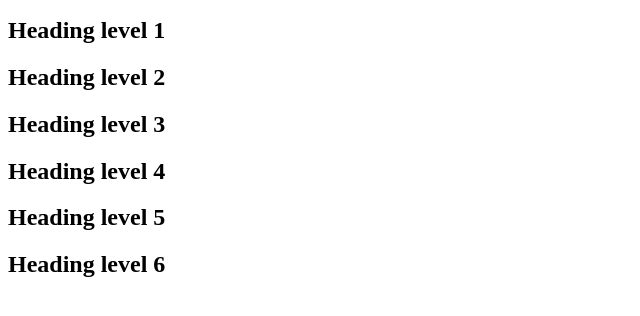
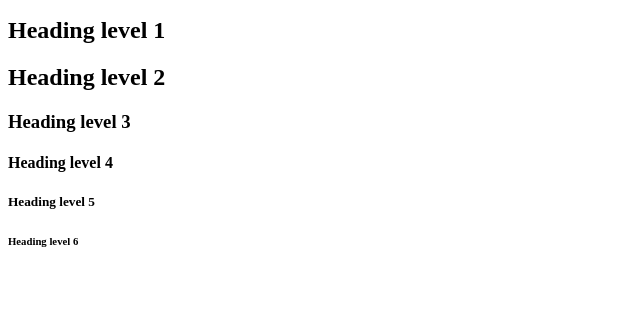
Before and after one commit to edemdj/holbertonschool-web_front_end, a plain HTML site: page html_advanced/11-styleguide.html in a window 1280 px wide. Shown: the part 50-366 px from the top of the page, without its empty margins (0-640 px from the left). Drawn offline with Linux system fonts and the light colour scheme.

Commit message:
styleguide

```diff
--- a/html_advanced/11-styleguide.html
+++ b/html_advanced/11-styleguide.html
@@ -19,11 +19,11 @@
                 <h2>Headings</h2>
             </header>
             <h1>Heading level 1</h1>
-            <h1>Heading level 2</h1>
-            <h1>Heading level 3</h1>
-            <h1>Heading level 4</h1>
-            <h1>Heading level 5</h1>
-            <h1>Heading level 6</h1>
+            <h2>Heading level 2</h2>
+            <h3>Heading level 3</h3>
+            <h4>Heading level 4</h4>
+            <h5>Heading level 5</h5>
+            <h6>Heading level 6</h6>
         </section>
     </main>
 
```
